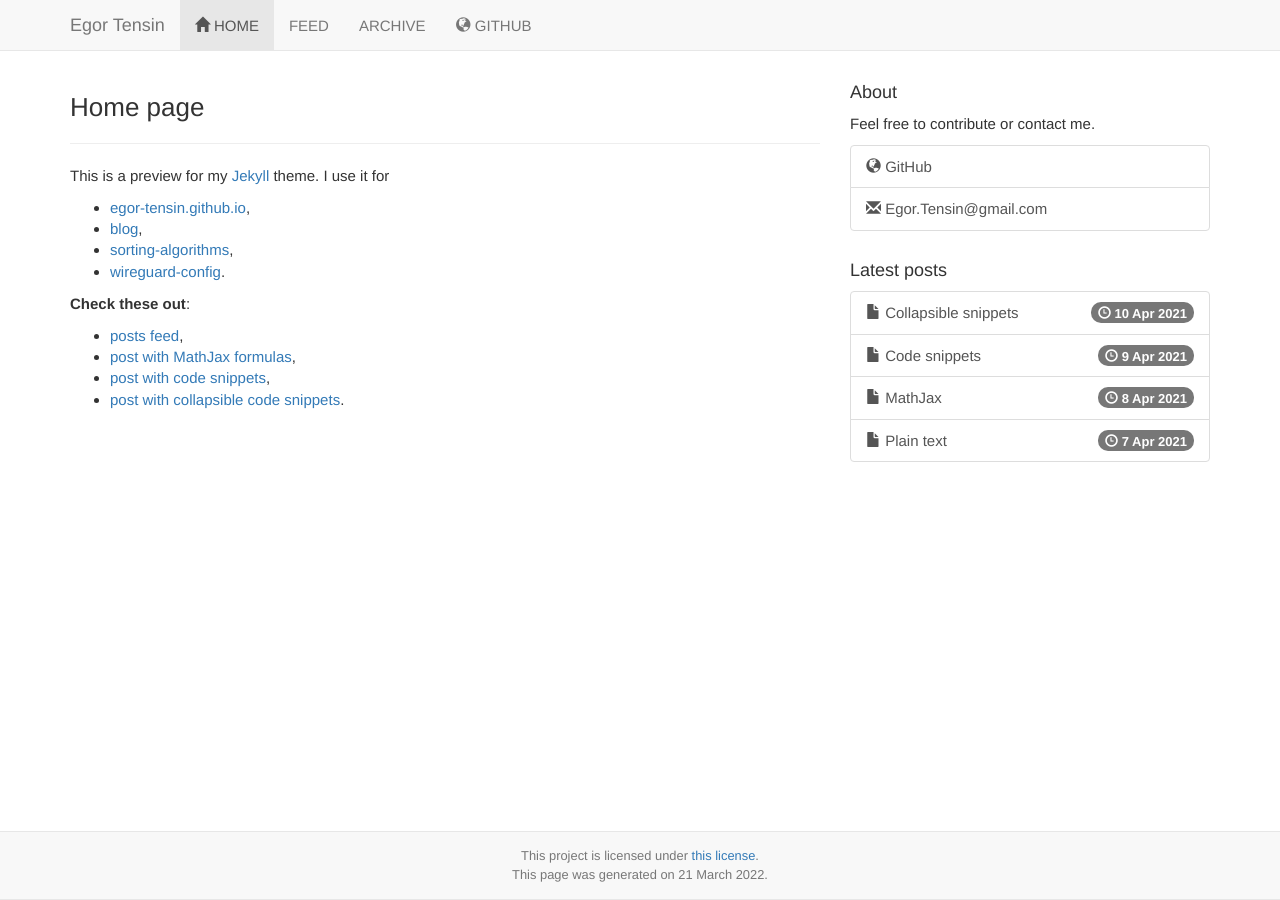
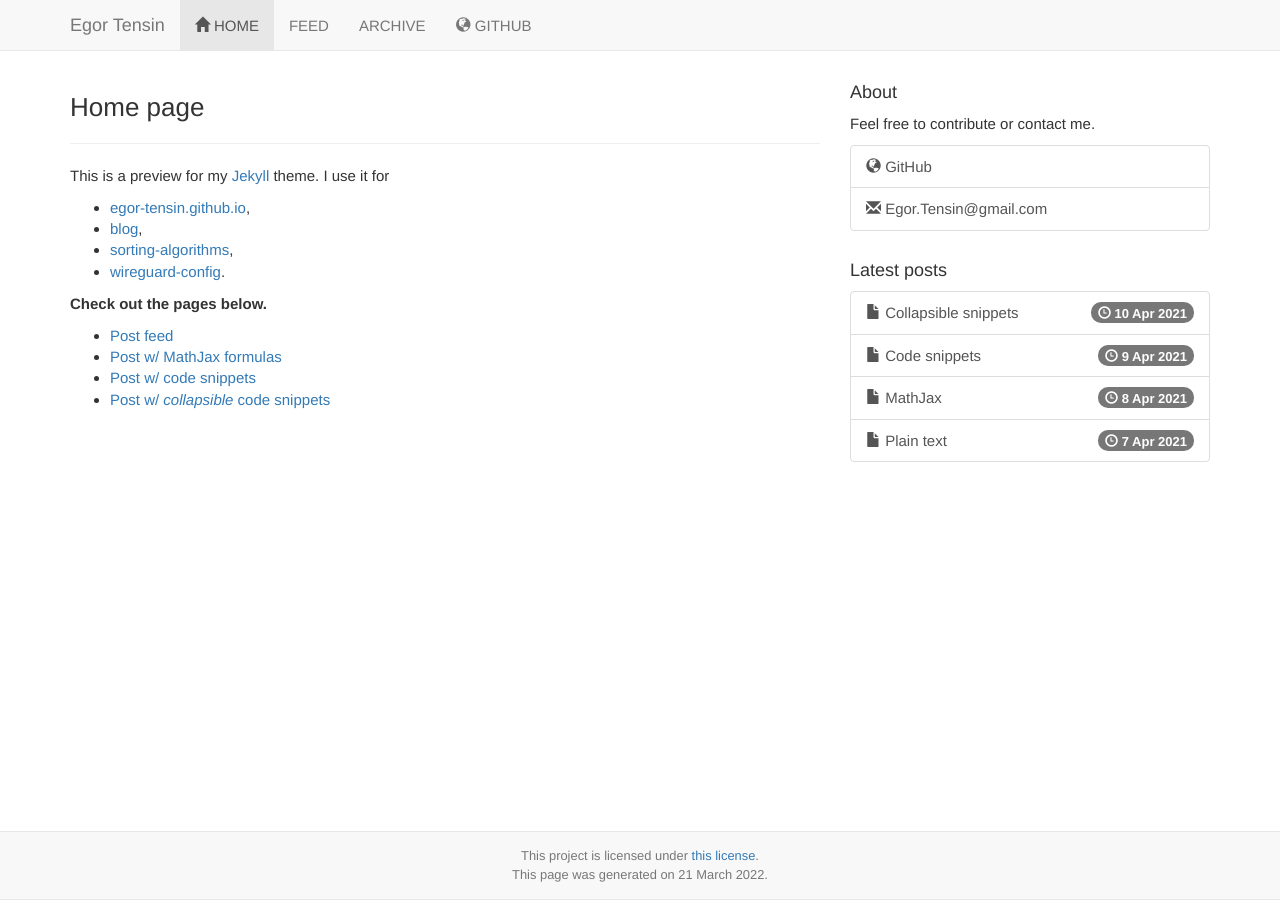
Before and after one commit to egor-tensin/jekyll-theme, a Jekyll site: the page built from index.md, in a window 1280 px wide. Built offline with Jekyll 4.4.1, drawn with Linux system fonts in a browser that asks for light colours; the repository's description, which GitHub fills in, is left out.

Commit message:
index.html: reword links

```diff
--- a/index.md
+++ b/index.md
@@ -14,12 +14,12 @@ I use it for
 * [sorting-algorithms],
 * [wireguard-config].
 
-**Check these out**:
+**Check out the pages below.**
 
-* [posts feed]({{ '/feed/' | relative_url }}),
-* [post with MathJax formulas]({{ site.baseurl }}{% post_url 2021-04-08-mathjax %}),
-* [post with code snippets]({{ site.baseurl }}{% post_url 2021-04-09-snippets %}),
-* [post with collapsible code snippets]({{ site.baseurl }}{% post_url 2021-04-10-collapsible %}).
+* [Post feed]({{ '/feed/' | relative_url }})
+* [Post w/ MathJax formulas]({{ site.baseurl }}{% post_url 2021-04-08-mathjax %})
+* [Post w/ code snippets]({{ site.baseurl }}{% post_url 2021-04-09-snippets %})
+* [Post w/ _collapsible_ code snippets]({{ site.baseurl }}{% post_url 2021-04-10-collapsible %})
 
 [Jekyll]: https://jekyllrb.com/
 [egor-tensin.github.io]: {{ page.base }}
```
